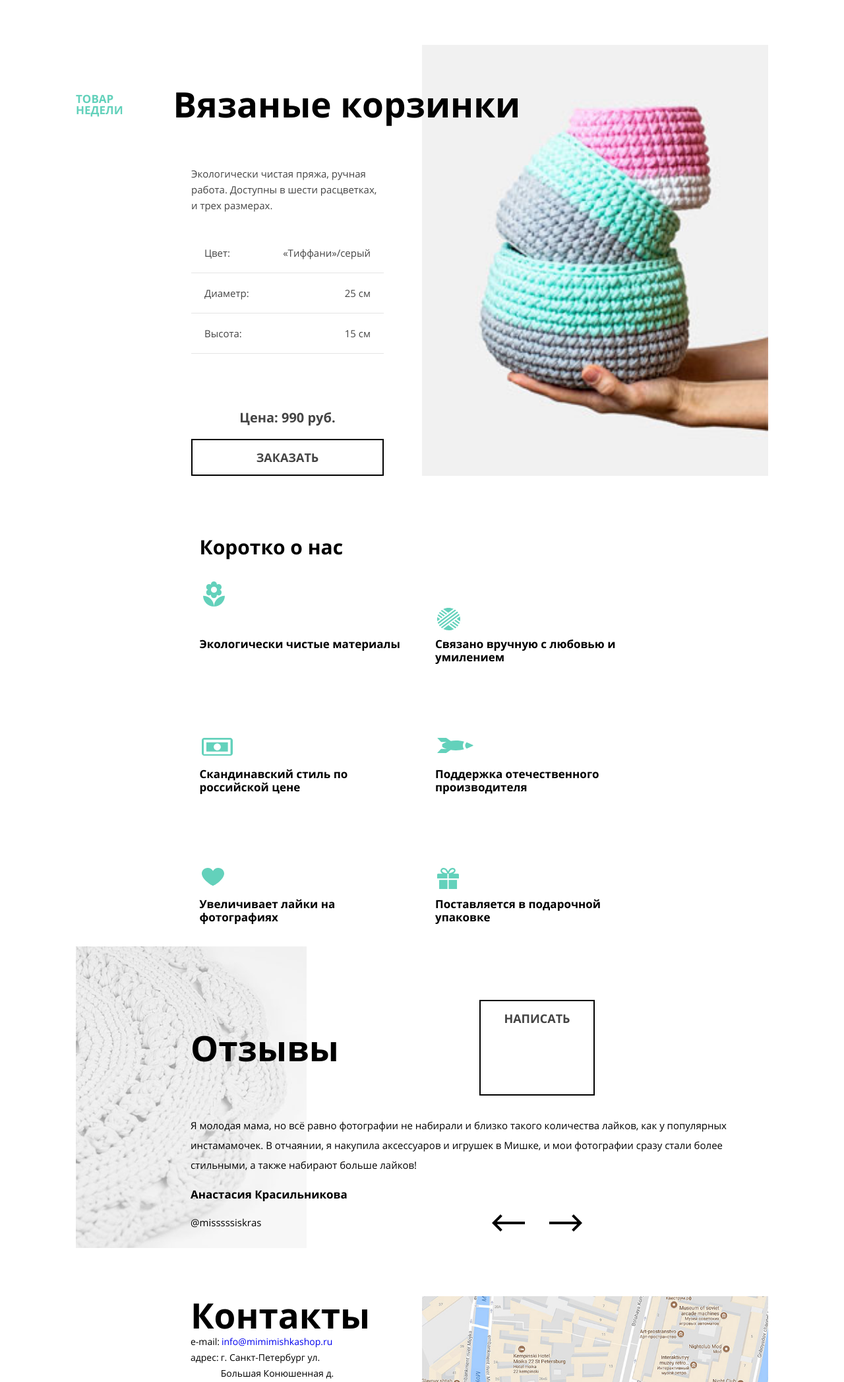
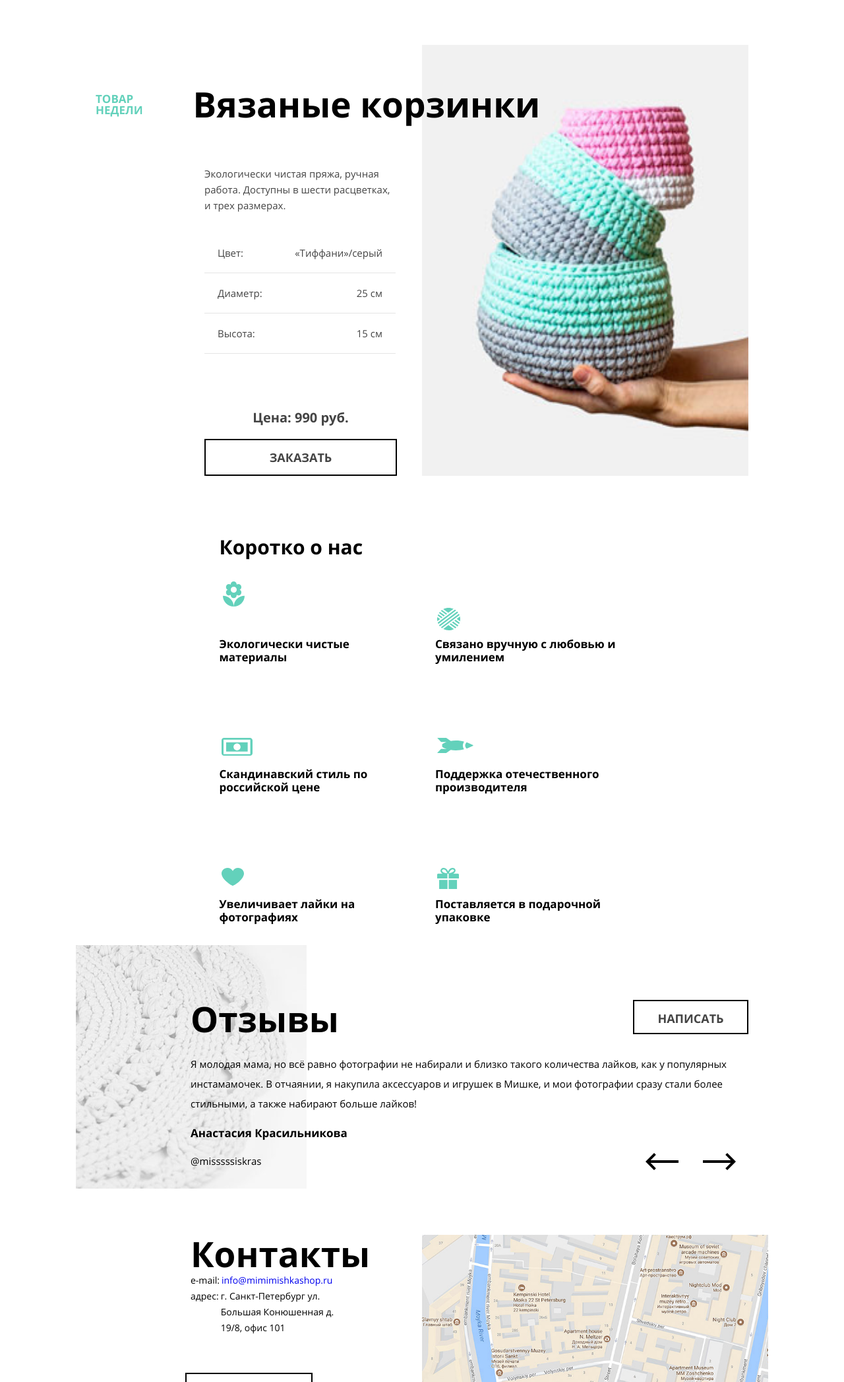
Before and after one commit to TamaraLavrina/51735-mishka-22, a website: page source/index.html in a window 1280 px wide. Shown: the part 1022-3116 px from the top of the page at 66% size. Drawn offline with nearby package versions, Linux system fonts and the light colour scheme; files that its build step writes are made by us from their sources.

Commit message:
центрирование и поправила немного гриды

```diff
--- a/source/sass/blocks/about.scss
+++ b/source/sass/blocks/about.scss
@@ -1,7 +1,10 @@
 .about__wrapper {
-  @include side-margin;
+  margin-left: auto;
+  margin-right: auto;
+  padding-left: 30px;
+  padding-right: 30px;
   padding-top: 70px;
-  max-width: 260px;
+  max-width: 320px;
 
   @media (min-width: $tablet-width) {
     margin-left: auto;
@@ -26,7 +29,6 @@
 
   @media (min-width: $tablet-width) {
     grid-template-columns: 1fr 1fr;
-    grid-template-rows: 1fr 1fr 1fr;
     grid-gap: 40px;
   }
 }
--- a/source/sass/blocks/contacts.scss
+++ b/source/sass/blocks/contacts.scss
@@ -3,8 +3,11 @@
 }
 
 .contacts__wrapper {
-  @include side-margin;
-  max-width: 260px;
+  margin-left: auto;
+  margin-right: auto;
+  padding-left: 30px;
+  padding-right: 30px;
+  max-width: 320px;
 
   @media (min-width: $tablet-width) {
     display: flex;
@@ -92,6 +95,7 @@
 
 .contacts__button {
   margin: 41px 30px 39px;
+  max-width: 260px;
 
   @media (min-width: $tablet-width) {
     margin: 56px auto;
--- a/source/sass/blocks/main-header-menu.scss
+++ b/source/sass/blocks/main-header-menu.scss
@@ -1,4 +1,6 @@
 .main-header-menu__list {
+  // по идеи он же упирается в края, значит ему не задавать максимальную ширину?  max-width: 320px;
+
   @media (min-width: $tablet-width) {
     max-width: 668px;
     margin: 0 auto;
@@ -16,6 +18,7 @@
   line-height: 30px;
   color: $color-white-00;
   font-weight: 700;
+
 
   &::after {
     width: 60px;
@@ -61,6 +64,8 @@
   padding: 24px 130px 31px 30px;
   display: block;
   max-width: 320px;
+  margin-right: auto;
+  margin-left: auto;
 
   @media (min-width: $tablet-width) {
     max-width: none;
--- a/source/sass/blocks/product-special.scss
+++ b/source/sass/blocks/product-special.scss
@@ -1,11 +1,10 @@
-.product-special {
-  margin-left: 30px;
-  margin-right: 30px;
-}
-
 .product-special__wrapper {
   padding-top: 31px;
-  max-width: 260px;
+  max-width: 320px;
+  padding-left: 30px;
+  padding-right: 30px;
+  margin-left: auto;
+  margin-right: auto;
 
   @media (min-width: $tablet-width) {
     padding-top: 52px;
@@ -15,8 +14,8 @@
     display: grid;
     grid-template-rows: min-content min-content min-content;
     grid-template-columns: 1fr 1fr 1fr 1fr;
-    grid-column-gap: 40px;
-    grid-row-gap: 50px;
+    column-gap: 40px;
+    row-gap: 50px;
   }
 
   @media (min-width: $desktop-width) {
@@ -50,13 +49,11 @@
   margin: 0;
 
   @media (min-width: $tablet-width) {
-    max-width: 450px;
     font-size: 43px;
     line-height: 50px;
   }
 
   @media (min-width: $desktop-width) {
-    max-width: 545px;
     line-height: 57px;
     font-size: 53px;
     margin-top: 61px;
--- a/source/sass/blocks/reviews.scss
+++ b/source/sass/blocks/reviews.scss
@@ -9,21 +9,24 @@
     margin-left: auto;
     margin-right: auto;
     background-image: none;
-    //я не додумалась .. видимо фото-фон дрлжен переместиться во враппер
   }
 }
 
 .reviews__wrapper {
-  @include side-margin;
+  margin-right: auto;
+  margin-left: auto;
+  padding-left: 30px;
+  padding-right: 30px;
   padding-top: 83px;
+  max-width: 320px;
 
   @media (min-width: $tablet-width) {
     max-width: 668px;
     margin-left: auto;
     margin-right: auto;
     display: grid;
-    grid-template-columns: 1fr 1fr;
-    grid-template-rows: min-content 1fr;
+    grid-template-columns: 1fr 175px;
+    grid-template-rows: 52px 1fr;
   }
 
   @media (min-width: $desktop-width) {
@@ -37,11 +40,12 @@
 
 .reviews__title {
   @include title;
+  margin-bottom: 0;
+  margin-top: 0;
 
   @media (min-width: $tablet-width) {
     font-size: 43px;
     line-height: 50px;
-    display: grid;
     grid-column: 1/2;
     grid-row: 1/2;
   }
@@ -57,7 +61,6 @@
   padding-left: 0;
 
   @media (min-width: $tablet-width) {
-    display: grid;
     grid-column: 1/3;
     grid-row: 2/4;
   }
```
